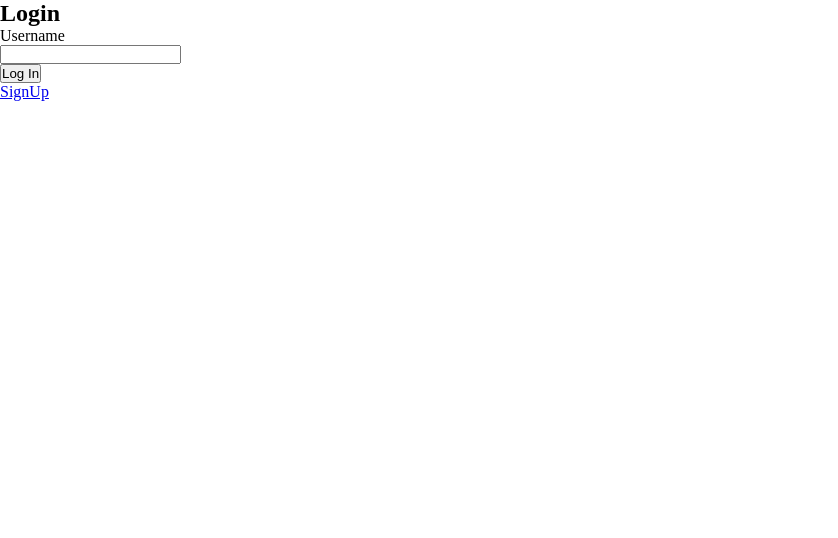
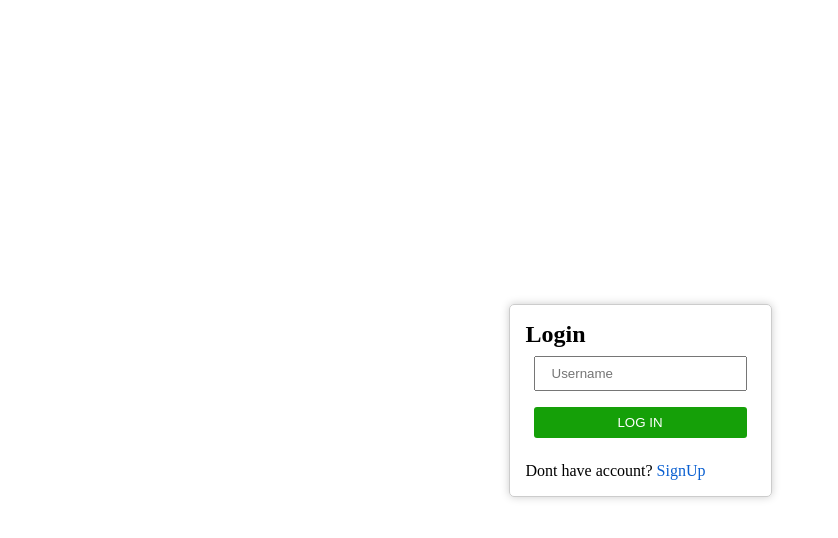
Before and after one commit to andersonlebon/Final-capstone-frontend-, a React (Create React App) app: page /login in a window 1280 px wide. Shown: the top 538 px of the page, without its empty margins (0-838 px from the left). Built offline with nearby package versions, Linux system fonts and the light colour scheme.

Commit message:
Add styling to login page

```diff
--- a/src/App.css
+++ b/src/App.css
@@ -8,3 +8,43 @@
   grid-template-columns: 15% 85%;
   height: 100vh;
 }
+
+.auth {
+  width: 100vw;
+  display: flex;
+  justify-content: center;
+  align-items: center;
+}
+
+.login-form {
+  border: 1px solid #ccc;
+  padding: 1rem;
+  border-radius: 5px;
+  box-shadow: 0 0 8px #ccc;
+  display: flex;
+  flex-direction: column;
+}
+
+input {
+  padding: 0.5rem 1rem;
+  margin: 0.5rem;
+}
+
+.btn {
+  background-color: #15a008;
+  border: none;
+  border-radius: 3px;
+  outline: none;
+  color: #fff;
+  cursor: pointer;
+  margin-bottom: 1.5rem;
+}
+
+.btn:hover {
+  opacity: 0.8;
+}
+
+.link {
+  color: rgb(9, 95, 209);
+  text-decoration: none;
+}
--- a/src/components/Login.js
+++ b/src/components/Login.js
@@ -20,14 +20,16 @@ const Login = () => {
   }
 
   return (
-    <div>
-      <form onSubmit={handleSubmit}>
+    <div className="auth">
+      <form onSubmit={handleSubmit} className="login-form">
         <h2>Login</h2>
-        <span>Username</span>
-        <input type="text" onChange={(e) => setUsername(e.target.value)} />
-        <input type="submit" value="Log In" />
+        <input type="text" onChange={(e) => setUsername(e.target.value)} placeholder="Username" />
+        <input type="submit" value="LOG IN" className="btn" />
+        <span>
+          Dont have account?
+          <Link to="/signup" className="link"> SignUp </Link>
+        </span>
       </form>
-      <Link to="/signup"> SignUp </Link>
     </div>
   );
 };
```
Also changed, not shown: src/store/baseApi.js (line endings or trailing spaces).
